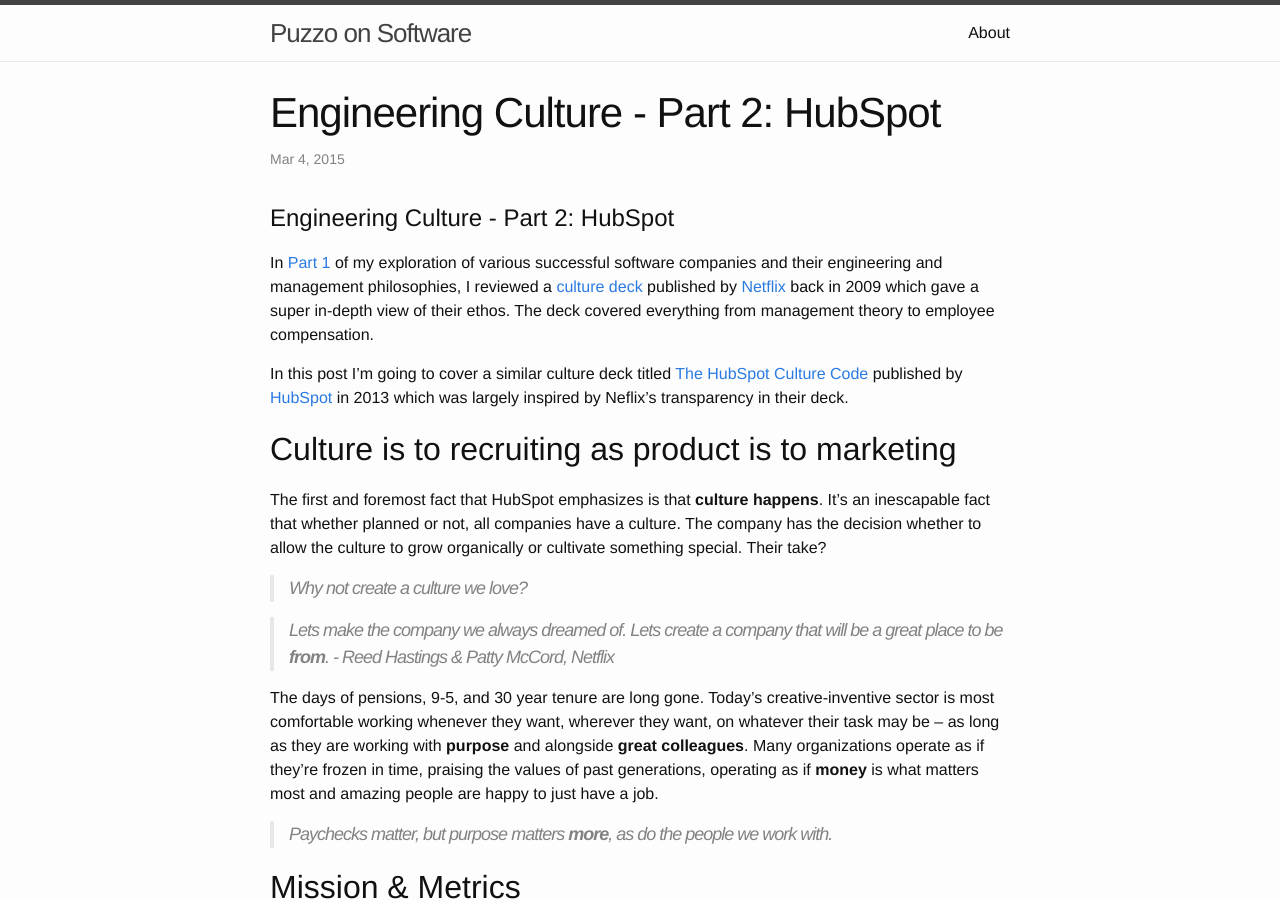
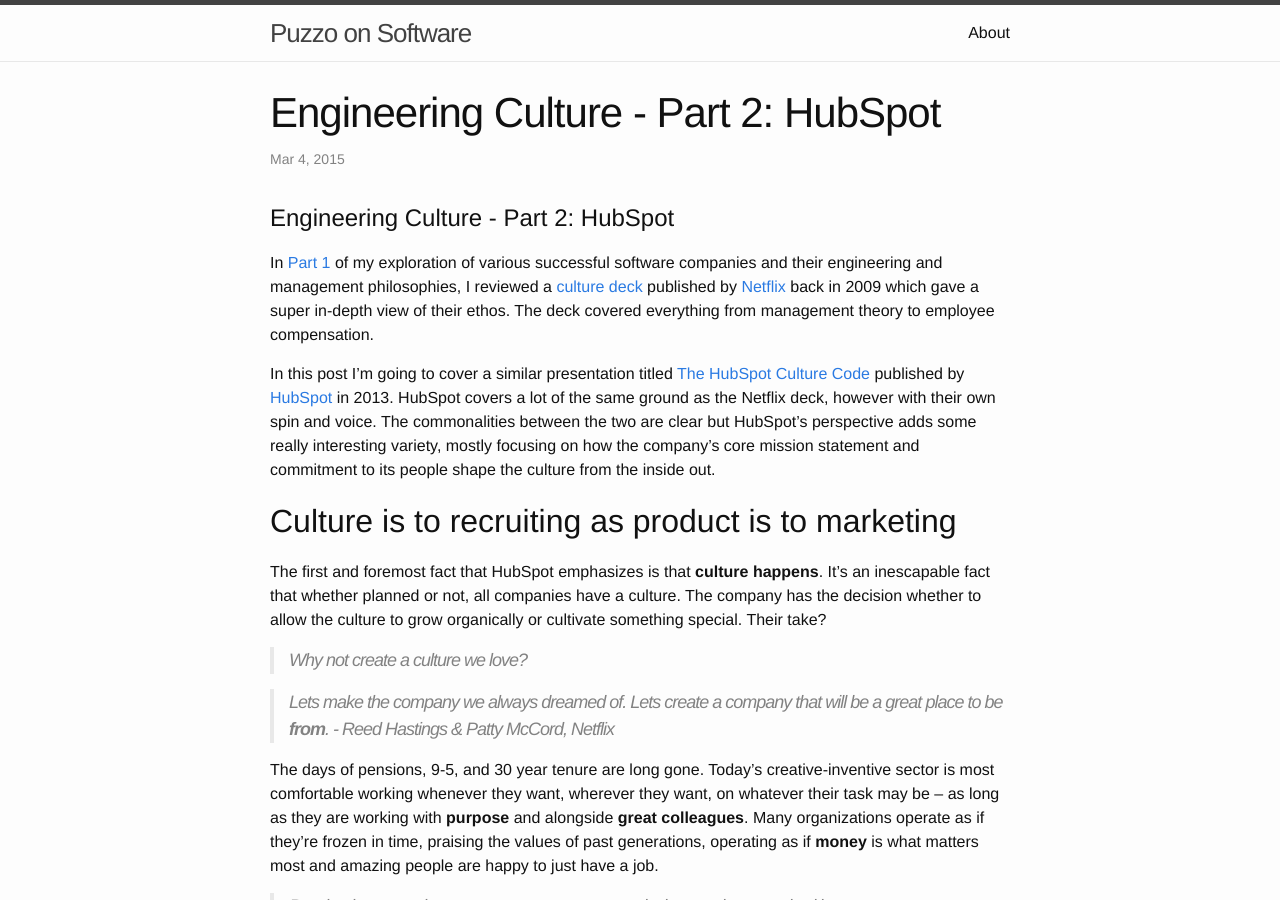
Before and after one commit to puzzfuzz/puzzfuzz.github.io, a Jekyll site: the page built from _posts/2015-03-04-hubspot-culture.md, in a window 1280 px wide and 900 px high. Built offline with Jekyll 4.4.1, drawn with Linux system fonts in a browser that asks for light colours.

Commit message:
updated hubspot summary

```diff
--- a/_posts/2015-03-04-hubspot-culture.md
+++ b/_posts/2015-03-04-hubspot-culture.md
@@ -10,7 +10,7 @@ permalink: hubspot_culture
 
 In [Part 1][part_1] of my exploration of various successful software companies and their engineering and management philosophies, I reviewed a [culture deck][netflix_deck] published by [Netflix][netflix_corp] back in 2009 which gave a super in-depth view of their ethos. The deck covered everything from management theory to employee compensation.
 
-In this post I'm going to cover a similar culture deck titled [The HubSpot Culture Code][hubspot_deck] published by [HubSpot][hubspot_corp] in 2013 which was largely inspired by Neflix's transparency in their deck.
+In this post I'm going to cover a similar presentation titled [The HubSpot Culture Code][hubspot_deck] published by [HubSpot][hubspot_corp] in 2013. HubSpot covers a lot of the same ground as the Netflix deck, however with their own spin and voice. The commonalities between the two are clear but HubSpot's perspective adds some really interesting variety, mostly focusing on how the company's core mission statement and commitment to its people shape the culture from the inside out.
 
 ##Culture is to recruiting as product is to marketing
 
```
